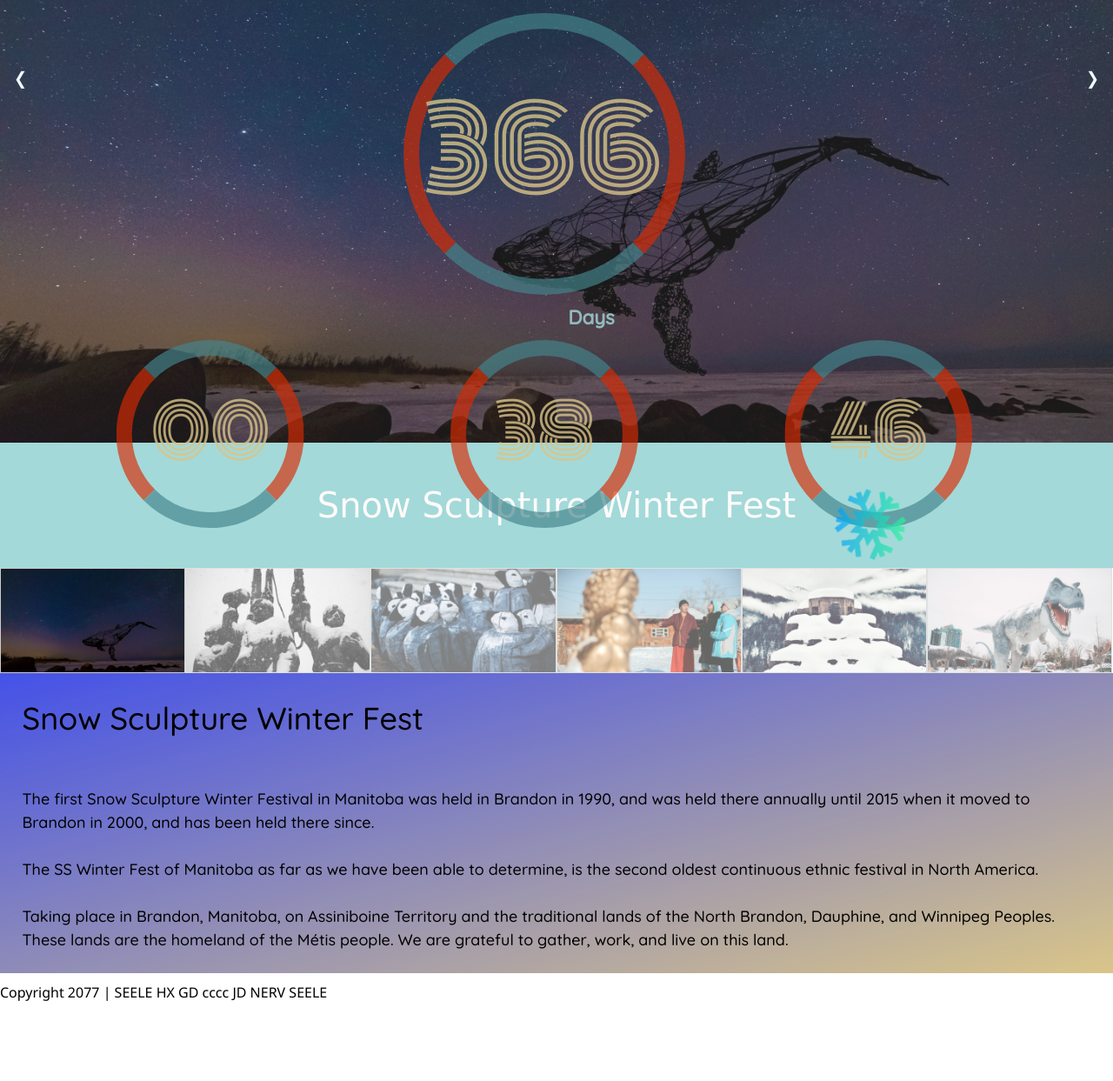
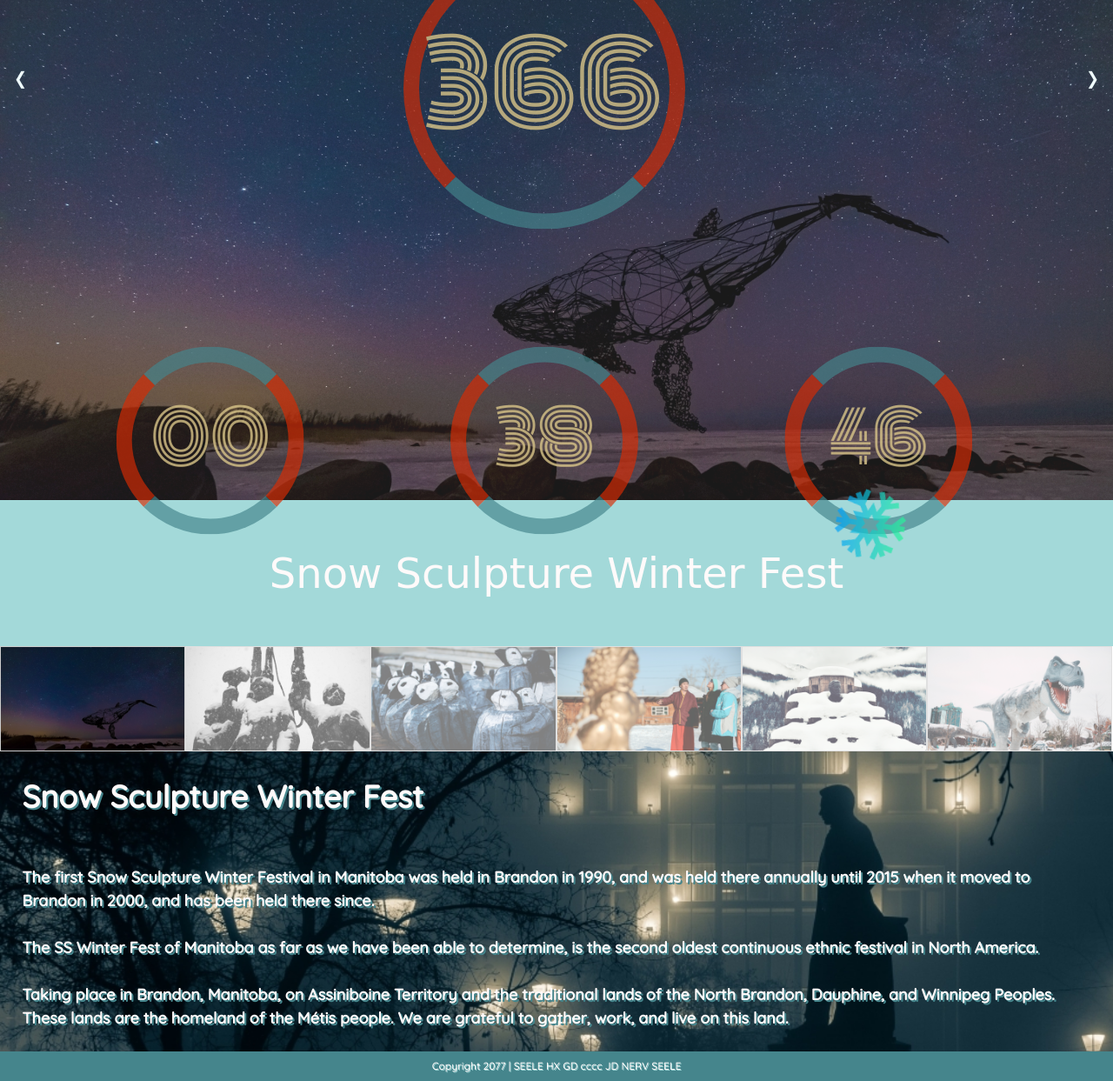
Before and after one commit to prophet12505/Project-Winter-Seasonal-Event, a plain HTML site: page index.html in a window 1280 px wide. Shown: the part 211-1454 px from the top of the page at 87% size. Before the commit the page ends 1374 px from the top, so only its background shows below. Drawn offline with Linux system fonts and the light colour scheme; a web font is replaced by a local one.

Commit message:
Colleborate session

```diff
--- a/css/def.css
+++ b/css/def.css
@@ -1,5 +1,5 @@
 #timer{
-    background-image:linear-gradient(to right bottom,#1008f0a5,#D9C589),url(../imgs/kids_res.jpg) ;
+    background-image:linear-gradient(to right bottom,#bf9765cd,#a3d9d9d1),url(../imgs/kids_res.jpg) ;
     margin: 0;
     padding: 0;
 }
--- a/css/index.css
+++ b/css/index.css
@@ -1,3 +1,28 @@
+#logo{
+    text-align: left;
+
+}
+
+
+
+/* .nav-index {
+    background-color: transparent;
+
+    position: absolute;
+    width: 100%;
+    text-align: center;
+    font-size: 3vh;
+    font-family: 'Quicksand';
+    font-weight: bolder;
+    text-shadow: 2px 2px #BF9765;
+    z-index: 4;
+    color: #A3D9D9;
+
+
+    padding: 0px;
+
+} */
+
 
 .slide-heading{
     position: absolute;
@@ -53,18 +78,6 @@
     z-index: 5;
 }
 
-.nav-index {
-    background-color: transparent;
-    position: absolute;
-    width: 100%;
-    text-align: center;
-    font-size: 3vh;
-    font-family: 'Quicksand';
-    z-index: 4;
-    color: #A3D9D9;
-}
-
-
 #days{
 
 }
@@ -99,6 +112,7 @@
 #timer{
     position: absolute;
     display: table-column;
+    margin-top: -40px;
     transform: scale(90%);
 }
 
@@ -136,3 +150,7 @@
     margin-top: 0px;
     margin-left: -120px;
 }
+
+#dayslbl {
+    width: -5vw;
+}
--- a/css/newsletter.css
+++ b/css/newsletter.css
@@ -1,5 +1,5 @@
 #timer{
-    background-image:linear-gradient(to right bottom,#1008f0a5,#D9C589),url(../imgs/silhouette_res.jpg) ;
+    background-image:linear-gradient(to right bottom,#bf9765cd,#a3d9d9d1),url(../imgs/silhouette_res.jpg) ;
     margin: 0;
     padding: 0;
 }
@@ -34,7 +34,8 @@ h1{
     .btn-green{
         opacity: 1.0;
         /* background-color: #1dc639; */
-        background-color: #45858C;
+        /* background-color: #45858C; */
+        background-image: linear-gradient(to left top,#bf9765cd,#a3d9d9d1);
 
         border-radius: 6px;
     }
@@ -60,7 +61,8 @@ h1{
 
     #enter-name-button:hover {
         /* background-color: #59AFF5; */
-        background-color: #d92b0495;
+        /* background-color: #d92b0495; */
+        background-image: linear-gradient(to left top,#bf9765cd,#D94E8F);
 
         transform: translateY(-3px);
     }
@@ -77,8 +79,9 @@ h1{
         position: absolute;
         border: groove #000000 solid;
         opacity: 1.0;
-        /* background-color: #1dc639; */
-        background-color: #45858C;
+
+        /* background-color: #45858C; */
+        background-image: linear-gradient(to left top,#bf9765cd,#a3d9d9d1);
         border-radius: 6px;
         top: 0px;
         left:0px;
@@ -93,6 +96,7 @@ h1{
 #welcomeLine
     {
         background-color: #A3D9D9 ;
+        /* background-image: linear-gradient(to left top,#bf9765cd,#a3d9d9d1); */
         color: azure;
         line-height: 70px;
         padding: 0 21px;
@@ -105,6 +109,7 @@ h1{
 #secretMessage
     {
         color: #D94E8F;
+
         padding: 0;
         text-align: center;
         line-height: 100px;
--- a/css/styles.css
+++ b/css/styles.css
@@ -8,13 +8,13 @@ body {
 }
 
 .nav {
-    background-color: transparent;
-    /* opacity: 0; */
+    background-color: #45858C;
     text-align: center;
     position: relative;
     font-size: 3vh;
     font-family: 'Quicksand';
-    color: #A3D9D9;
+    color: snow;
+    /* text-shadow: 2px 2px #BF9765; */
 
 }
 
@@ -59,14 +59,13 @@ body {
 .caption-container {
     text-align: center;
     background-color: #A3D9D9;
-    padding: 2px 16px;
+    text-shadow: 3px 3px #A3D9D9;
     color: snow;
-    font-family: 'Segoe UI', Tahoma, Geneva, Verdana, sans-serif;
-    font-size: 1.75vh;
+    padding: 0;
 }
 
 #caption {
-    font-size: 5vh;
+    font-size: 48px;
     font-family: 'Rubik Vinyl', cursive;
 }
 
@@ -93,17 +92,25 @@ body {
 .text-index {
     background-color: #A3D9D9;
     position: relative;
-    background-image:linear-gradient(to right bottom,#1008f0a5,#D9C589),url(./imgs/silhouette_res.jpg);
+    background-image: url(../imgs/silhouette_res.jpg);
+    background-size: 1920px;
+    background-position: center;
 }
 
 #index-text-header  {
     font-family: 'Quicksand' !important;
+    font-weight: bold;
+    text-shadow: 2px 2px #45858C;
+    color: snow;
     margin: 0;
     padding: 2vw 2vw 2vw 2vw;
 }
 
 #index-text {
     font-family: 'Quicksand' !important;
+    font-weight: bold;
+    text-shadow: 2px 2px #45858C;
+    color: snow;
     margin: 0;
     padding: 2vw 2vw 2vw 2vw;
 }
@@ -159,6 +166,7 @@ body {
 .figure-data{
     font-size: 90px;
     margin-top: 30px;
+    margin-left: 0px;
 }
 
 .time-border{
@@ -218,3 +226,14 @@ body {
         transform: translate(0);
     }
 }
+
+footer {
+    background-color: #45858C;
+    text-align: center;
+    font-size: 12px;
+    font-family: 'Quicksand';
+    margin: 0;
+    padding: 1vh 1vw 1vh 1vw;
+    color: snow;
+    text-shadow: 1px 1px #A3D9D9;
+}
--- a/index.html
+++ b/index.html
@@ -28,17 +28,18 @@
             id="sticker" src="imgs/sticker/snowflake.png" alt="click me to visit our code base"></a>
 
     <div id="gallery-container">
-        <div class="nav-index">
+        <div class="nav">
+            <a href="./index.html" id="logo" class="w3-bar-item w3-button"><img src="./imgs/logo/new Statues.svg" height="50px" alt="logo of winter festival"></a>
             <a href="./index.html" class="w3-bar-item w3-button">Home</a>
             <a href="./def.html" class="w3-bar-item w3-button">Web Languages</a>
             <a href="./newsletter.html" class="w3-bar-item w3-button">Newsletter</a>
+            <!-- <hr id="nav-hr"> -->
         </div>
 
         <a class="prev arrow" onclick="plusSlides(-1)">&#10094;</a>
         <a class="next arrow" onclick="plusSlides(1)">&#10095;</a>
 
         <div class="slide-container">
-
 
             <!-- <div class="slides">
                 <h2 id="slide-title" class="slide-heading ">Welcome to join our winter festival!</h2>
@@ -92,7 +93,10 @@
                                 </p>
 
                             </div>
-                            <h4 id="dayslbl" class="figure-label">Days</h4>
+                            <!-- <h4 id="dayslbl" class="figure-label">Days</h4> -->
+                            <br>
+                            <br>
+                            <br>
                         </div>
                     </div>
                 </div>
@@ -196,7 +200,7 @@
     <script src="./js/scripts.js"></script>
 
     <footer>
-        <h6>Copyright 2077 | SEELE HX GD cccc JD NERV SEELE</h6>
+        Copyright 2077 | SEELE HX GD cccc JD NERV SEELE
     </footer>
 
 
```
Also changed, not shown: def.html (+8 -8 lines), js/index-timer.js (+6 -6 lines), newsletter.html (+8 -6 lines), imgs/logo/logo.svg (added), imgs/logo/new Statues.svg (added).
